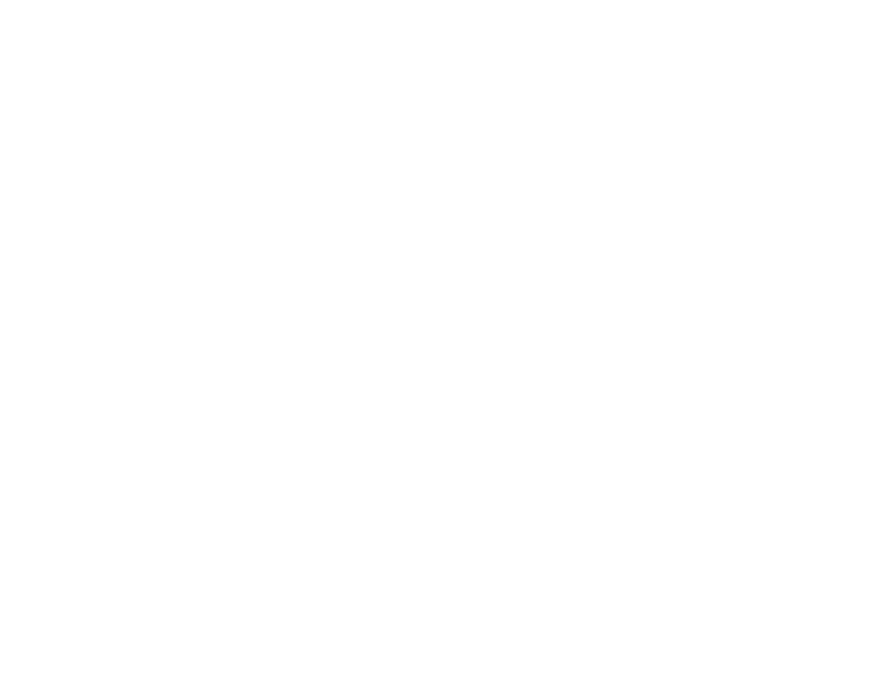
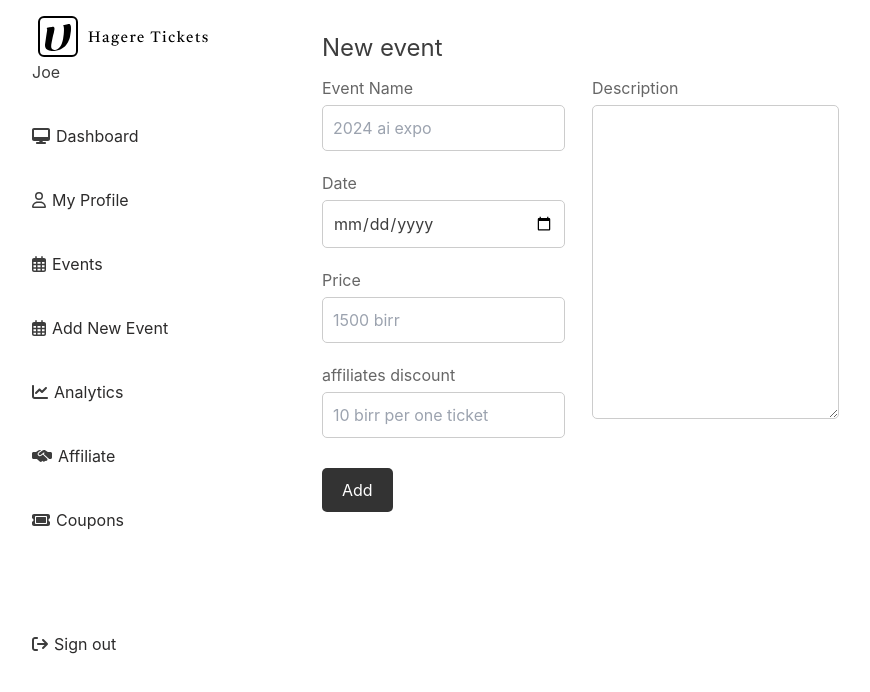
Before and after one commit to kiztopia1/hagere-tickets, a React (Create React App) app: page /newEvent in a window 1280 px wide. Before the commit this address had no page. Shown: the top 692 px of the page, without its empty margins (8-878 px from the left). Built offline with nearby package versions, Linux system fonts and the light colour scheme.

Commit message:
new event form created

```diff
--- a/package.json
+++ b/package.json
@@ -46,5 +46,8 @@
       "last 1 firefox version",
       "last 1 safari version"
     ]
+  },
+  "devDependencies": {
+    "tailwindcss": "^3.2.7"
   }
 }
--- a/src/App.css
+++ b/src/App.css
@@ -45,3 +45,18 @@
 .flex {
   display: flex;
 }
+.dashboard-form-container {
+  width: 100%;
+  margin: 0;
+  text-align: left;
+  padding: 10px 30px;
+}
+
+.dashboard-form-container .div {
+  max-width: 400px;
+}
+
+.dashboard-form-container h2 {
+  font-size: 1.5rem;
+  margin-bottom: 10px;
+}
--- a/src/App.jsx
+++ b/src/App.jsx
@@ -7,6 +7,7 @@
 import LoginPage from "./pages/LoginPage";
 import SignUpPage from "./pages/SignUpPage";
 import SellerPage from "./pages/SellerPage";
+import AddEventPage from "./pages/AddEventPage";
 
 function App() {
   return (
@@ -16,6 +17,7 @@
         <Route path="login" element={<LoginPage />} />
         <Route path="signup" element={<SignUpPage />} />
         <Route path="seller" element={<SellerPage />} />
+        <Route path="newEvent" element={<AddEventPage />} />
       </Routes>
     </div>
   );
--- a/src/components/dashboardSideNav.jsx
+++ b/src/components/dashboardSideNav.jsx
@@ -29,24 +29,28 @@
       <ul>
         <li>
           <FontAwesomeIcon icon={faDesktop} />
-          <a href="/users">Dashboard</a>
+          <a href="/">Dashboard</a>
         </li>
         <li>
           <FontAwesomeIcon icon={faUser} />
-          <a href="/users">My Profile</a>
+          <a href="/">My Profile</a>
         </li>
         <li>
           <FontAwesomeIcon icon={faCalendarDays} />
-          <a href="/users">Events</a>
+          <a href="/">Events</a>
+        </li>
+        <li>
+          <FontAwesomeIcon icon={faCalendarDays} />
+          <a href="/newEvent">Add New Event</a>
         </li>
         <li>
           <FontAwesomeIcon icon={faChartLine} />
-          <a href="/users">Analytics</a>
+          <a href="/">Analytics</a>
         </li>
         <li>
           <FontAwesomeIcon icon={faHandshakeAlt} />
 
-          <a href="/users">Affiliate</a>
+          <a href="/">Affiliate</a>
         </li>
         <li>
           <FontAwesomeIcon icon={faTicket} />
--- a/src/components/login.css
+++ b/src/components/login.css
@@ -23,6 +23,8 @@
 }
 
 input[type="text"],
+input[type="number"],
+input[type="date"],
 input[type="password"] {
   display: block;
   width: 90%;
@@ -39,8 +41,17 @@
   border: none;
   border-radius: 5px;
   cursor: pointer;
+  margin-top: 10px;
 }
 
 button[type="submit"]:hover {
   background-color: #555555;
 }
+textarea {
+  display: block;
+  width: 90%;
+  padding: 10px;
+  border: 1px solid #cccccc;
+  border-radius: 5px;
+  margin-bottom: 20px;
+}
--- a/src/components/login.jsx
+++ b/src/components/login.jsx
@@ -6,7 +6,12 @@
       <h2>Login</h2>
       <form action="" className="form">
         <label for="username">Username:</label>
-        <input type="text" name="input" id="" placeholder="jeo@gmail.com" />
+        <input
+          type="text"
+          name="input"
+          id="username"
+          placeholder="jeo@gmail.com"
+        />
         <label for="password">Password:</label>
         <input
           type="password"
--- /dev/null
+++ b/src/components/newEventForm.jsx
@@ -0,0 +1,56 @@
+import React from "react";
+
+export default function newEventForm() {
+  return (
+    <div className="dashboard-form-container text-left">
+      <h2>New event</h2>
+      <form action="" className="flex">
+        <div>
+          <div>
+            <label for="name">Event Name</label>
+            <input
+              type="text"
+              id="name"
+              name="name"
+              placeholder="2024 ai expo"
+            />
+          </div>
+          <div>
+            <label for="date">Date</label>
+            <input type="date" id="date" name="date" placeholder="2/5/2023" />
+          </div>
+          <div>
+            <label for="price">Price</label>
+            <input
+              type="number"
+              id="price"
+              name="price"
+              placeholder="1500 birr"
+            />
+          </div>
+          <div>
+            <label for="aff">affiliates discount</label>
+            <input
+              type="number"
+              name="aff"
+              id="aff"
+              placeholder="10 birr per one ticket"
+            />
+          </div>
+        </div>
+        <div className="div">
+          <div>
+            <label for="description">Description</label>
+            <textarea
+              name="description"
+              id="description"
+              cols="25"
+              rows="13"
+            ></textarea>
+          </div>
+        </div>
+      </form>
+      <button type="submit">Add</button>
+    </div>
+  );
+}
--- a/src/index.css
+++ b/src/index.css
@@ -1,3 +1,6 @@
+@tailwind base;
+@tailwind components;
+@tailwind utilities;
 body {
   margin: 0;
   font-family: -apple-system, BlinkMacSystemFont, "Segoe UI", "Roboto", "Oxygen",
--- /dev/null
+++ b/src/pages/AddEventPage.jsx
@@ -0,0 +1,13 @@
+import React from "react";
+import DashboardSideNav from "../components/dashboardSideNav";
+import NewEventForm from "../components/newEventForm";
+export default function AddEventPage() {
+  return (
+    <div className="add-event-page dash-page flex">
+      <DashboardSideNav />
+      <div className="main">
+        <NewEventForm />
+      </div>
+    </div>
+  );
+}
--- a/src/pages/SellerPage.jsx
+++ b/src/pages/SellerPage.jsx
@@ -4,7 +4,7 @@
 import NoOfSales from "../components/noOfSales";
 export default function SellerPage() {
   return (
-    <div className="flex">
+    <div className="seller-page flex">
       <DashboardSide />
       <div className="main">
         <NoOfSales />
--- /dev/null
+++ b/src/pages/dashboardPages.css
@@ -0,0 +1,3 @@
+.main {
+  width: 100%;
+}
--- /dev/null
+++ b/tailwind.config.js
@@ -0,0 +1,8 @@
+/** @type {import('tailwindcss').Config} */
+module.exports = {
+  content: ["./src/**/*.{html,js}"],
+  theme: {
+    extend: {},
+  },
+  plugins: [],
+};
```
Also changed, not shown: 1 other file (tests, documents, lock files or other folders).
